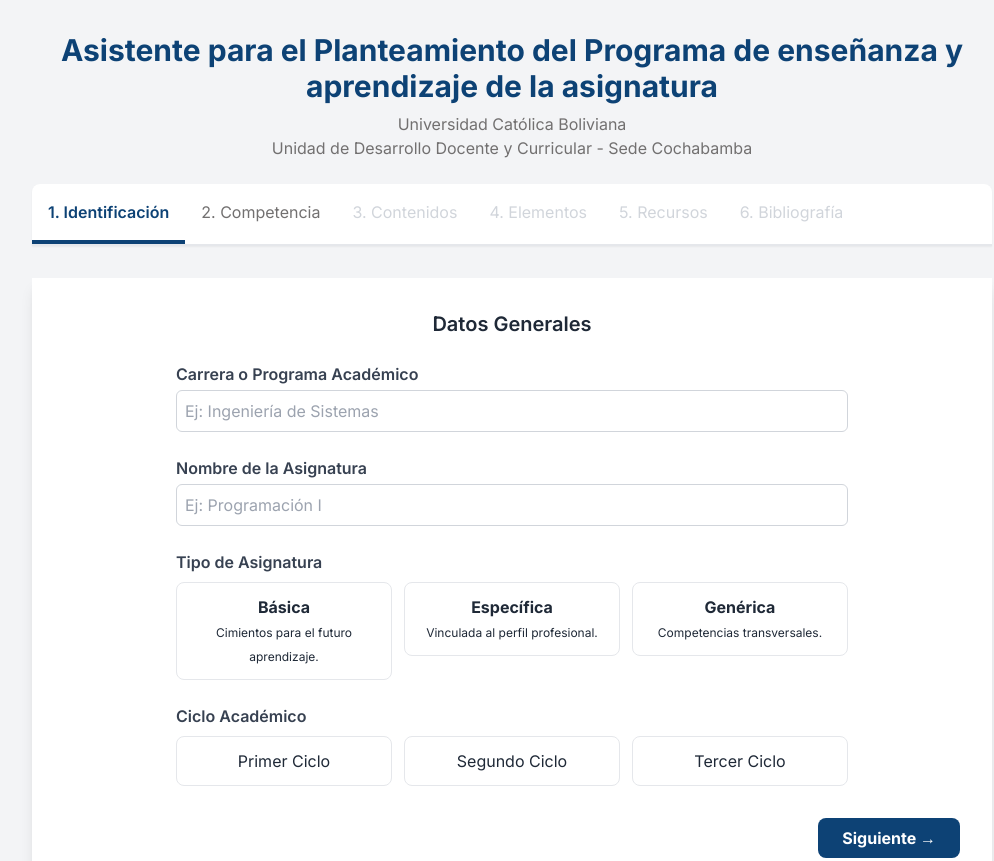
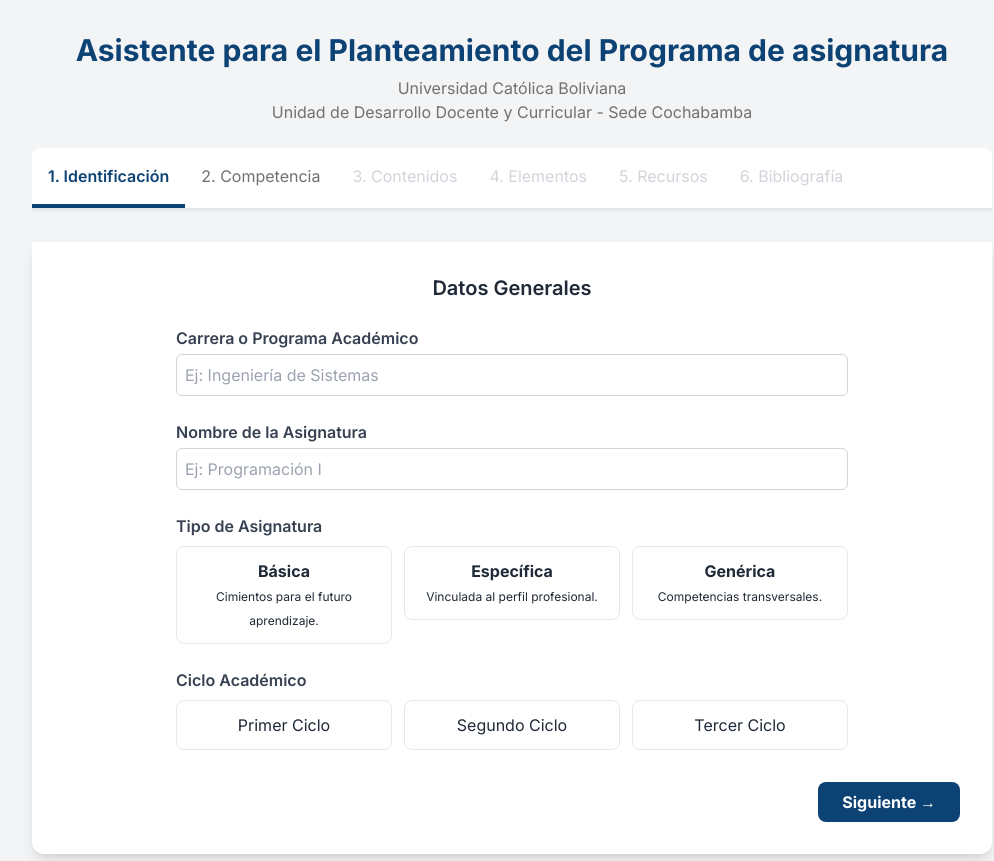
Before and after one commit to angelvasqueztic-maker/programas-asignatura, a plain HTML site: page index.html in a window 1280 px wide. Shown: the top 861 px of the page, without its empty margins (128-1122 px from the left). Drawn offline with nearby package versions, Linux system fonts and the light colour scheme.

Commit message:
Add files via upload

```diff
--- a/index.html
+++ b/index.html
@@ -91,7 +91,7 @@
     <div class="container mx-auto p-4 sm:p-6 md:p-8 max-w-5xl flex-grow">
 
         <header class="text-center mb-6">
-            <h1 class="text-2xl sm:text-3xl font-bold" style="color: var(--main-blue);">Asistente para el Planteamiento del Programa de enseñanza y aprendizaje de la asignatura</h1>
+            <h1 class="text-2xl sm:text-3xl font-bold" style="color: var(--main-blue);">Asistente para el Planteamiento del Programa de asignatura</h1>
             <p class="text-md mt-2" style="color: var(--text-gray);">Universidad Católica Boliviana<br>Unidad de Desarrollo Docente y Curricular - Sede Cochabamba</p>
         </header>
 
```
